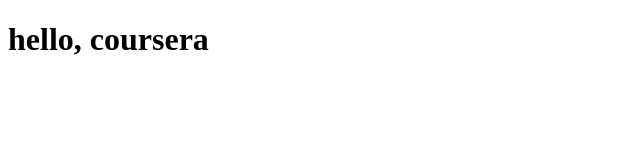
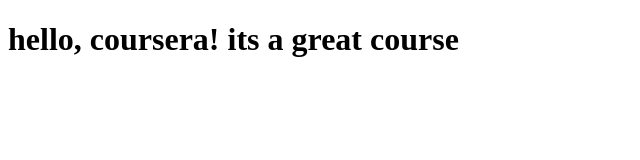
Before and after one commit to socratesfrederick/courseratest, a plain HTML site: page site/index.html in a window 1280 px wide. Shown: the whole page, without its empty margins (0-640 px from the left). Drawn offline with Linux system fonts and the light colour scheme.

Commit message:
small addition to our page content.

```diff
--- a/site/index.html
+++ b/site/index.html
@@ -4,6 +4,6 @@
 	<title>hello, coursera</title>
 </head>
 <body>
-<h1>hello, coursera</h1>
+<h1>hello, coursera! its a great course</h1>
 </body>
 </html>
```
